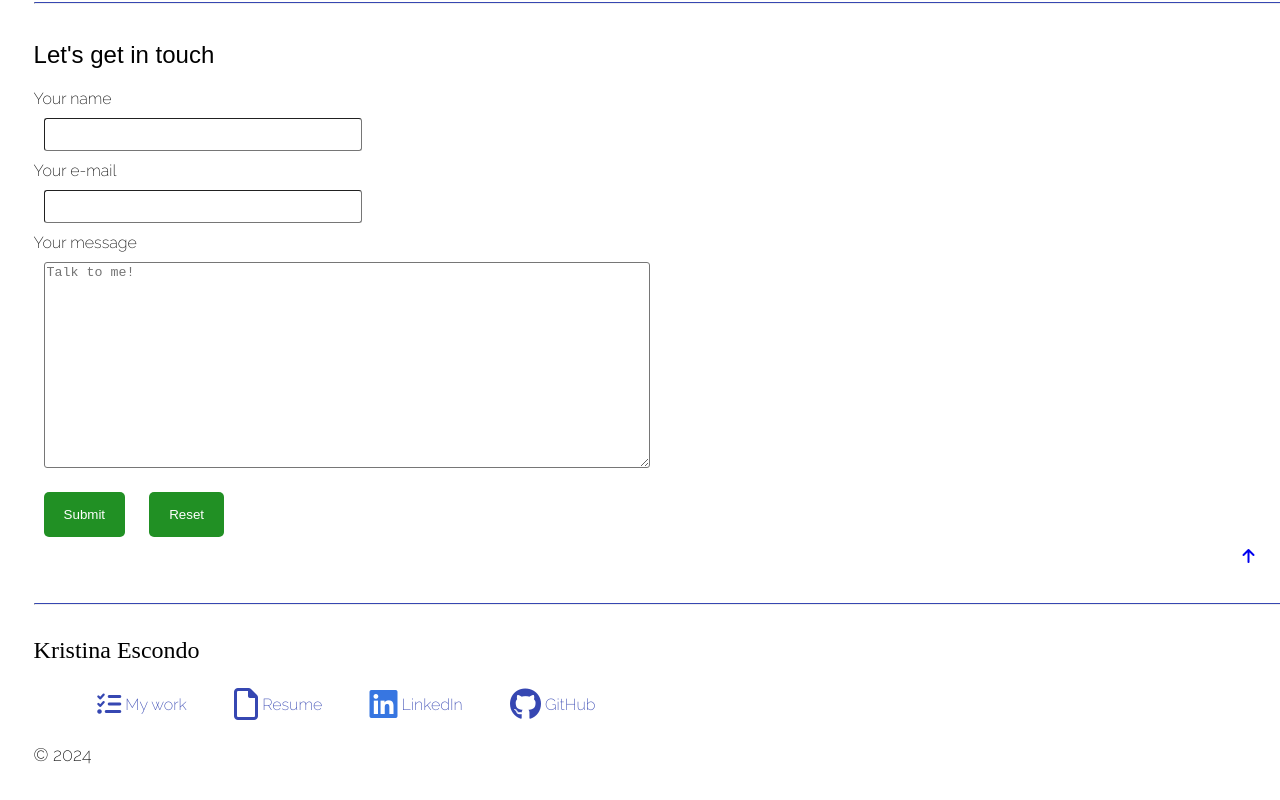
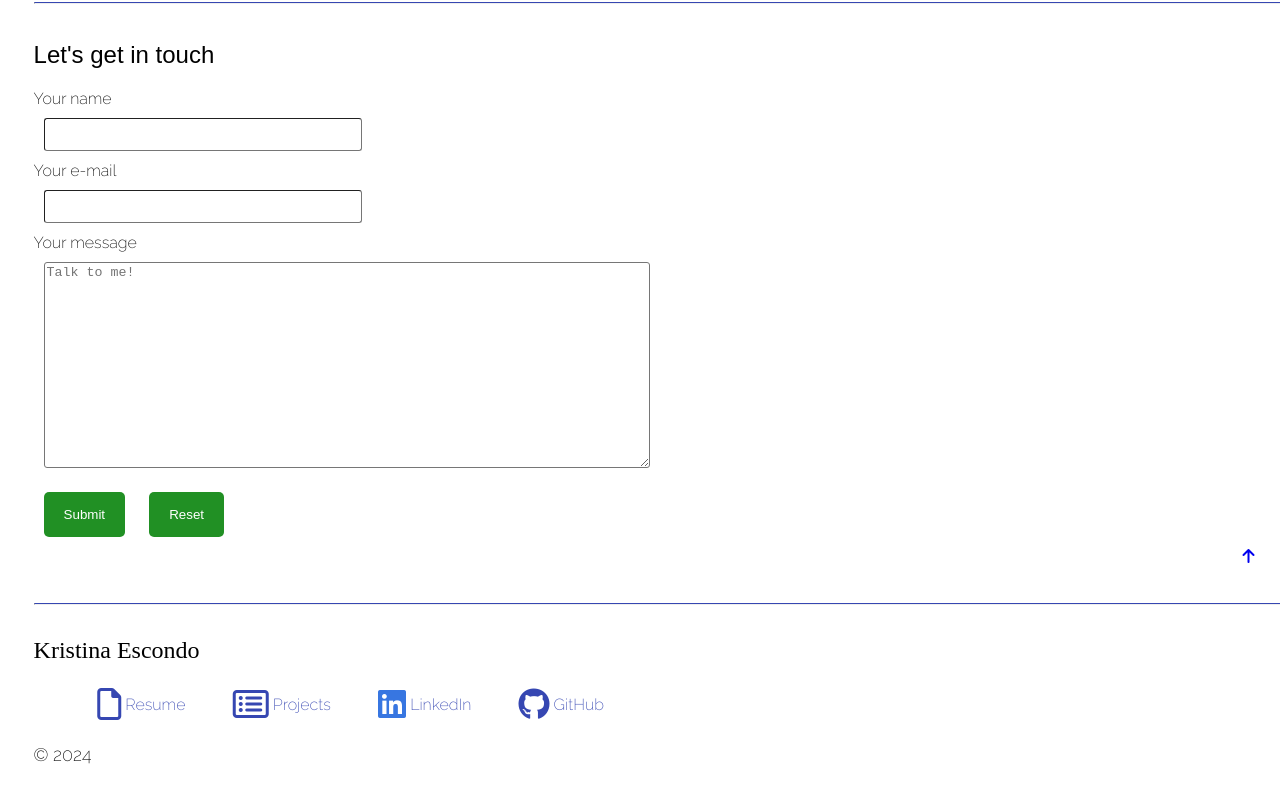
Before and after one commit to kescondo/kescondo.github.io, a plain HTML site: page index.html in a window 1280 px wide. Shown: the part 1754-2554 px from the top of the page. Drawn offline with Linux system fonts and the light colour scheme; a web font is replaced by a local one.

Commit message:
fixed inconsistent icons in nav bar and footer

```diff
--- a/index.html
+++ b/index.html
@@ -224,10 +224,10 @@
             <p class="footer-name">Kristina Escondo</p>
             <ul class="footer-links">
                 <li>
-                    <a href="#projects"><i class="fa-solid fa-list-check fa-xl"></i> My work</a>
+                    <a href="resume.html"><i class="fa-regular fa-file fa-2xl"></i> Resume</a>
                 </li>
                 <li>
-                    <a href="resume.html"><i class="fa-regular fa-file fa-2xl"></i> Resume</a>
+                    <a href="#projects"><i class="fa-regular fa-rectangle-list fa-2xl"></i> Projects</a>
                 </li>
                 <li>
                     <a href="https://www.linkedin.com/in/kristina-escondo/"><i class="fa-brands fa-linkedin fa-2xl"
```
Also changed, not shown: resume.html (+2 -2 lines).
